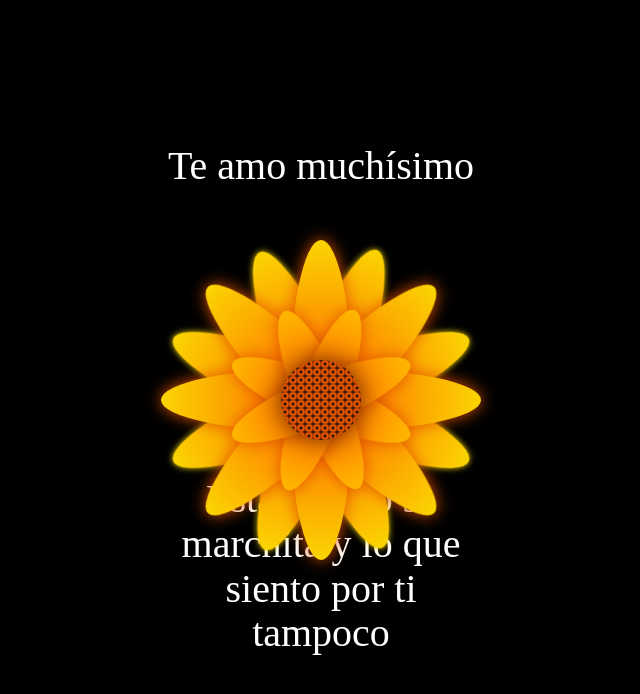
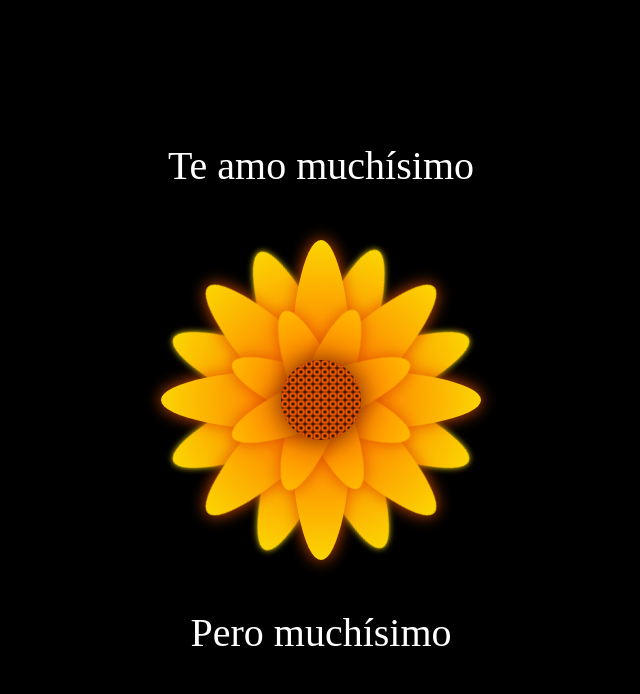
Before and after one commit to Pxcx1/Flor_Eli, a plain HTML site: page index.html in a window 1280 px wide. Shown: the whole page, without its empty margins (319-959 px from the left). Drawn offline with Linux system fonts and the light colour scheme.

Commit message:
Update index.html

```diff
--- a/index.html
+++ b/index.html
@@ -37,7 +37,7 @@
     </div>
     <div class="Petal3 p4">
     </div>
-    <div class="text-below">Está flor no se marchita y lo que siento por ti tampoco</div>
+    <div class="text-below">Pero muchísimo </div>
   </div>
 </body>
 </html>
```
